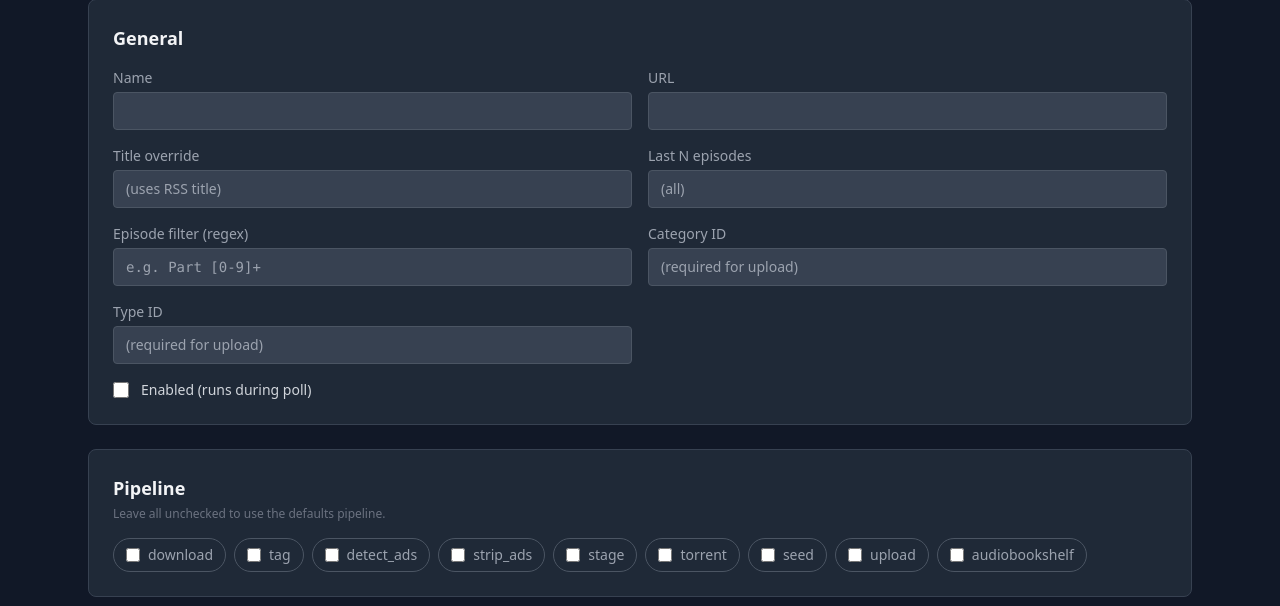
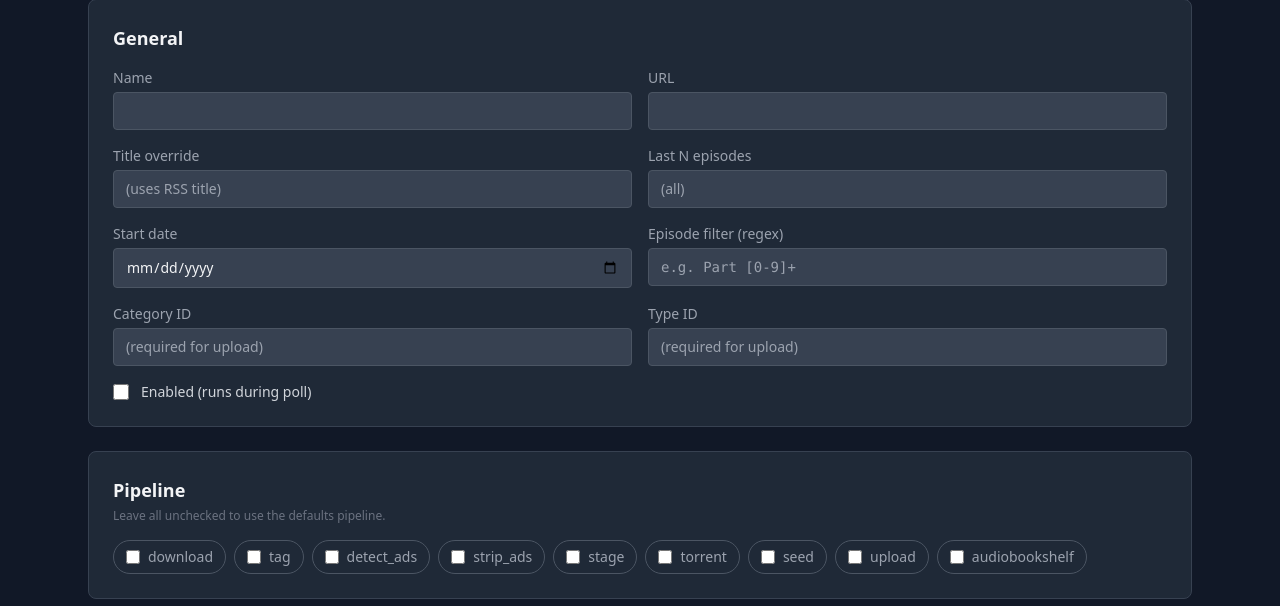
Before and after one commit to Iridium123/podcast-etl, a FastAPI app: page /feeds/add in a window 1280 px wide. Shown: the part 146-752 px from the top of the page. Run offline with FastAPI, Linux system fonts and the light colour scheme; parts of the project's set-up code (start-up, migrations or seed data) failed here and were passed over; some libraries are stand-ins or nearby versions.

Commit message:
feat: add start_date date input to feeds form
Co-Authored-By: Claude Sonnet 4.6 <noreply@anthropic.com>

```diff
--- a/src/podcast_etl/web/templates/feeds/form.html
+++ b/src/podcast_etl/web/templates/feeds/form.html
@@ -46,6 +46,13 @@
         <input id="last" name="last" type="number" min="1"
                value="{{ feed.last or '' }}"
                placeholder="(all)"
+               class="w-full bg-gray-700 border border-gray-600 rounded px-3 py-2 text-gray-100 text-sm focus:outline-none focus:border-blue-500">
+      </div>
+
+      <div>
+        <label class="block text-sm text-gray-400 mb-1" for="start_date">Start date</label>
+        <input id="start_date" name="start_date" type="date"
+               value="{% if feed.start_date %}{{ feed.start_date if feed.start_date is string else feed.start_date.isoformat() }}{% endif %}"
                class="w-full bg-gray-700 border border-gray-600 rounded px-3 py-2 text-gray-100 text-sm focus:outline-none focus:border-blue-500">
       </div>
 
```
